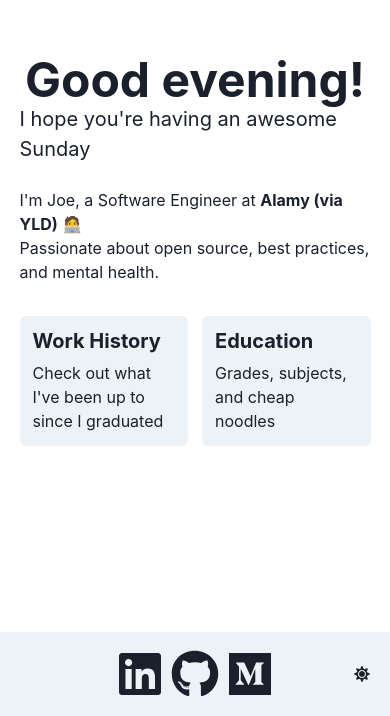
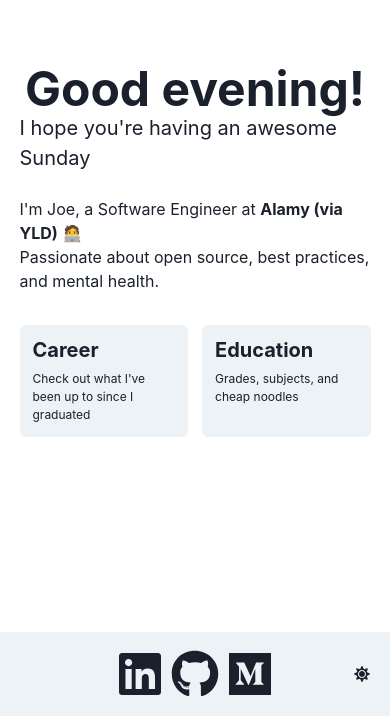
Before and after one commit to JoeScho/website, a Next.js app: page / in a window 390 px wide. Shown: the part 128-844 px from the top of the page. Built offline with nearby package versions, Linux system fonts and the light colour scheme.

Commit message:
more things

```diff
--- a/src/components/Card.js
+++ b/src/components/Card.js
@@ -21,7 +21,15 @@ const Card = ({ href, heading, body }) => {
       }}
     >
       <Heading size='md' mb={2}>{heading}</Heading>
-      <Text>{body}</Text>
+      <Text
+        sx={{
+          '@media only screen and (max-width: 600px)': {
+            'font-size': '12px',
+          },
+        }}
+      >
+        {body}
+      </Text>
     </Link>
   );
 };
--- a/src/pages/_app.js
+++ b/src/pages/_app.js
@@ -1,5 +1,5 @@
 import React from 'react';
-import { ChakraProvider, Switch } from '@chakra-ui/react';
+import { ChakraProvider } from '@chakra-ui/react';
 import Head from 'next/head';
 import Footer from '../components/Footer';
 
--- a/src/pages/index.js
+++ b/src/pages/index.js
@@ -24,7 +24,7 @@ export default function Home() {
       <Text>Passionate about open source, best practices, and mental health.</Text>
 
       <Flex justifyContent='space-between' my={8}>
-        <Card href='/work' heading='Work History' body="Check out what I've been up to since I graduated" />
+        <Card href='/work' heading='Career' body="Check out what I've been up to since I graduated" />
         <Card href='/education' heading='Education' body='Grades, subjects, and cheap noodles' />
       </Flex>
     </Flex >
```
